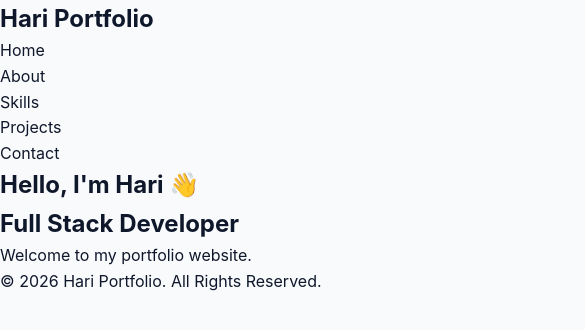
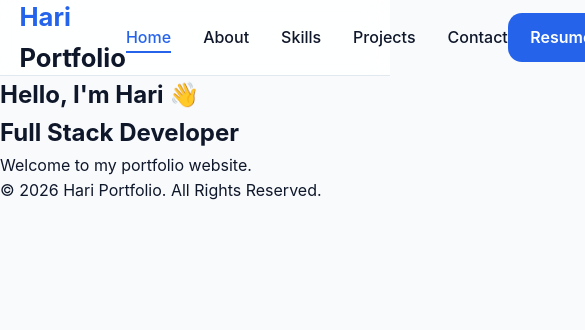
Before and after one commit to hari-hara-sudhan0604/personal_protfoliio, a React (Vite) app: page / in a window 390 px wide. Shown: the top 330 px of the page, 585 px wide, since content can reach past the window. Built offline with nearby package versions, Linux system fonts and the light colour scheme.

Commit message:
Build responsive navigation bar

```diff
--- /dev/null
+++ b/src/components/Navbar/Navbar.css
@@ -0,0 +1,120 @@
+@import "../../styles/variables.css";
+@import "../../styles/layout.css";
+
+.navbar{
+
+position:sticky;
+
+top:0;
+
+z-index:1000;
+
+background:rgba(255,255,255,.85);
+
+/* Safari and iOS Safari support */
+-webkit-backdrop-filter: blur(12px);
+backdrop-filter: blur(12px);
+
+border-bottom:1px solid var(--border-color);
+
+}
+
+.navbar-container{
+
+display:flex;
+
+justify-content:space-between;
+
+align-items:center;
+
+height:75px;
+
+}
+
+.logo a{
+
+font-size:1.6rem;
+
+font-weight:700;
+
+}
+
+.logo span{
+
+color:var(--primary-color);
+
+}
+
+.nav-links{
+
+display:flex;
+
+gap:2rem;
+
+align-items:center;
+
+}
+
+.nav-links a{
+
+font-weight:500;
+
+transition:var(--transition);
+
+position:relative;
+
+}
+
+.nav-links a:hover{
+
+color:var(--primary-color);
+
+}
+
+.nav-links a.active{
+
+color:var(--primary-color);
+
+}
+
+.nav-links a.active::after{
+
+content:"";
+
+position:absolute;
+
+left:0;
+
+bottom:-6px;
+
+width:100%;
+
+height:2px;
+
+background:var(--primary-color);
+
+}
+
+.resume-btn{
+
+padding:.75rem 1.4rem;
+
+border-radius:var(--border-radius);
+
+background:var(--primary-color);
+
+color:white;
+
+font-weight:600;
+
+transition:var(--transition);
+
+}
+
+.resume-btn:hover{
+
+background:var(--primary-hover);
+
+transform:translateY(-2px);
+
+}
--- a/src/components/Navbar/Navbar.jsx
+++ b/src/components/Navbar/Navbar.jsx
@@ -1,32 +1,57 @@
 import { NavLink } from "react-router-dom";
+import "./Navbar.css";
 
 function Navbar() {
   return (
+    <header className="navbar">
+      <div className="container navbar-container">
+        {/* Logo */}
+        <div className="logo">
+          <NavLink to="/">
+            <span>Hari</span> Portfolio
+          </NavLink>
+        </div>
+
+        {/* Navigation */}
         <nav>
-      <h2>Hari Portfolio</h2>
-
-      <ul>
+          <ul className="nav-links">
             <li>
-          <NavLink to="/">Home</NavLink>
+              <NavLink to="/" end>
+                Home
+              </NavLink>
             </li>
 
             <li>
-          <NavLink to="/about">About</NavLink>
+              <NavLink to="/about">
+                About
+              </NavLink>
             </li>
 
             <li>
-          <NavLink to="/skills">Skills</NavLink>
+              <NavLink to="/skills">
+                Skills
+              </NavLink>
             </li>
 
             <li>
-          <NavLink to="/projects">Projects</NavLink>
+              <NavLink to="/projects">
+                Projects
+              </NavLink>
             </li>
 
             <li>
-          <NavLink to="/contact">Contact</NavLink>
+              <NavLink to="/contact">
+                Contact
+              </NavLink>
             </li>
           </ul>
         </nav>
+
+        <button className="resume-btn">
+          Resume
+        </button>
+      </div>
+    </header>
   );
 }
 
```
Lines whose indentation alone changed are shown as unchanged.
